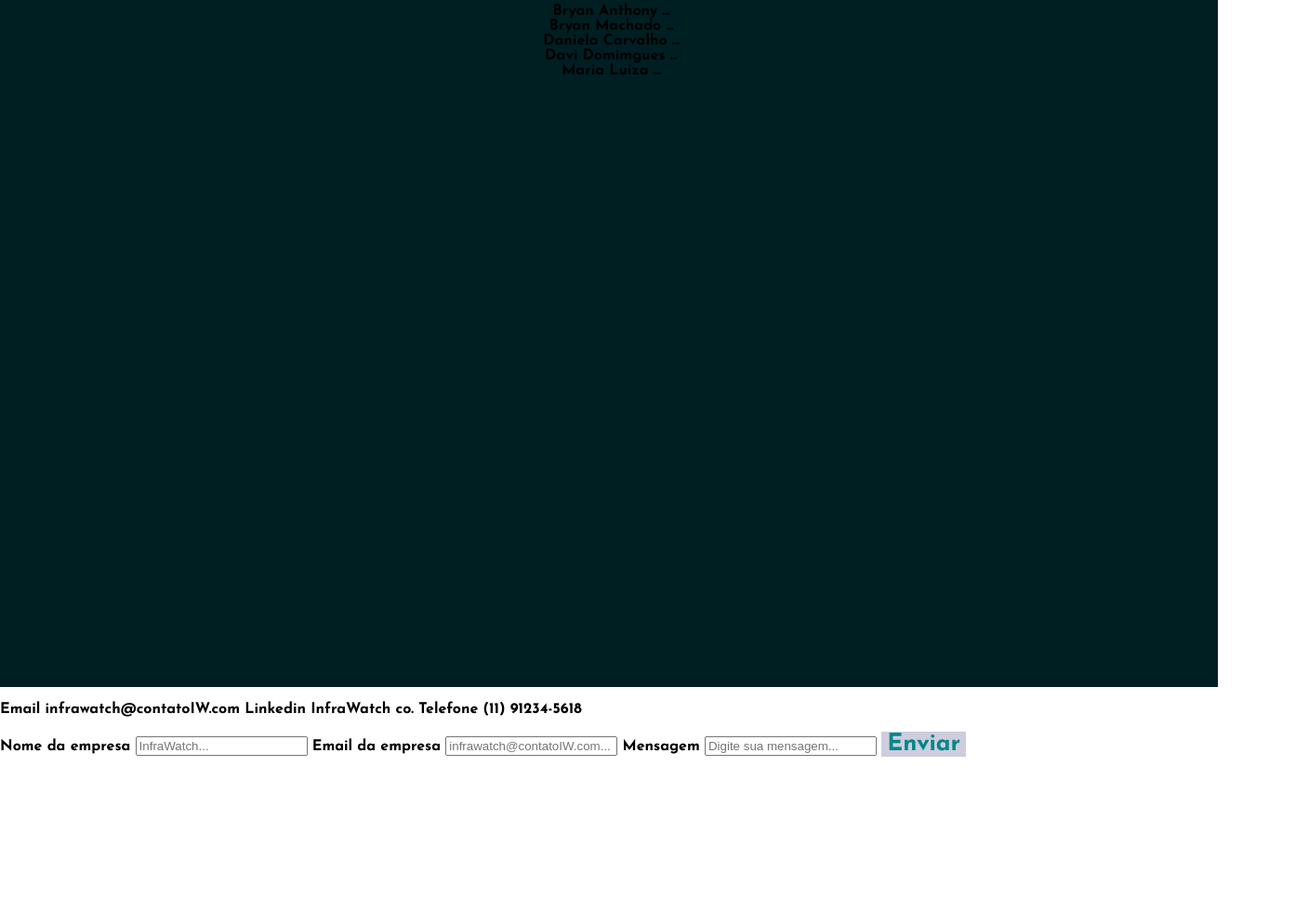
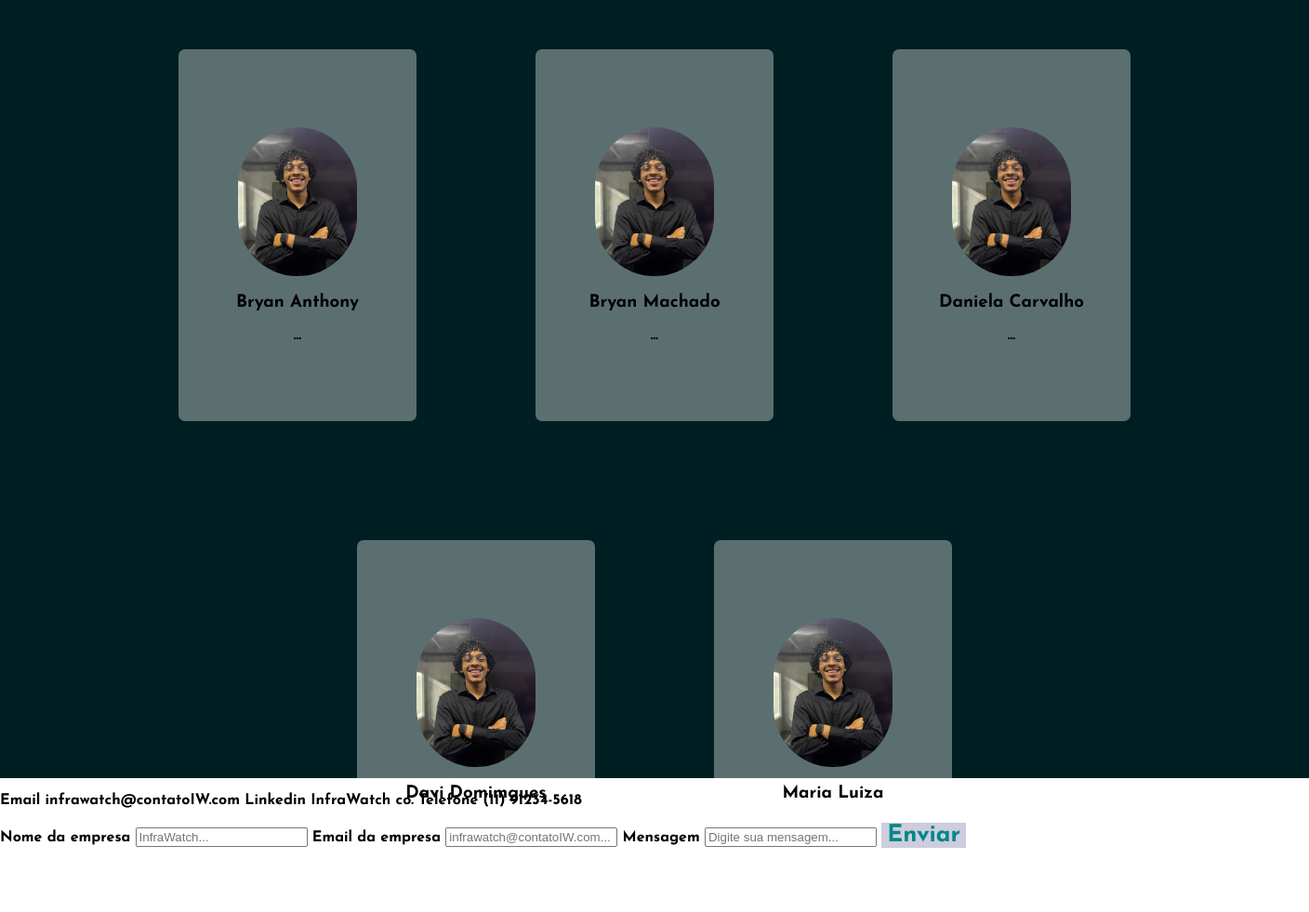
Before and after one commit to Infra-Watch/iw-appweb, a website: page public/index.html in a window 1280 px wide. Shown: the part 3851-4832 px from the top of the page at 93% size, 1408 px wide, since content can reach past the window. Before the commit the page ends 4665 px from the top, so only its background shows below. Drawn offline with Linux system fonts and the light colour scheme; a web font is replaced by a local one.

Commit message:
🎉feat: Conformidades | tela estilizada

```diff
--- a/public/css/index.css
+++ b/public/css/index.css
@@ -400,8 +400,10 @@ button:hover {
     display: flex;
     align-items: center;
     justify-content: center;
-    width: 100%;
+    width: 80%;
     gap: 10vw;
+    background-color: #6565657a;
+color: #001f22;
 }
 
 #palavra-chave {
@@ -411,10 +413,35 @@ button:hover {
 /* FORMULÁRIO */
 #container-equipe {
     display: flex;
+    flex-wrap: wrap;
     align-items: center;
-    flex-direction: column;
+    justify-content: center;
+    flex-direction: space;
     width: 100%;
     height: 90vh;
     background-color: #001f22;
-    padding: 15px;
+    gap: 10vw;
+    padding: 5vw;
 }
+
+.integrante {
+    display: flex;
+    align-items: center;
+    justify-content: center;
+    flex-direction: column;
+
+    background-color: rgba(255, 255, 255, 0.355);
+    width: 20vw;
+    height: 50vh;
+    border-radius: 7px;
+}
+
+.integrante h3 span {
+    color: black;
+}
+
+.image-integrante {
+    width: 10vw;
+    height: 20vh;
+    border-radius: 100px;
+}
--- a/public/index.html
+++ b/public/index.html
@@ -278,32 +278,32 @@
     <div id="container-equipe">
 
         <div class="integrante">
-            <img id="image-integrante" alt="">
-            <span class="nome-integrante"> Bryan Anthony </span>
+            <img class="image-integrante" src="assets/imagens/Anthony.jpg">
+            <h3 class="nome-integrante"> Bryan Anthony </h3>
             <span class="cargo-integrante"> ... </span>
         </div>
 
-        <div>
-            <img id="image-integrante" alt="">
-            <span class="nome-integrante"> Bryan Machado </span>
+        <div class="integrante">
+            <img class="image-integrante" src="assets/imagens/Anthony.jpg">
+            <h3 class="nome-integrante"> Bryan Machado </h3>
             <span class="cargo-integrante"> ... </span>
         </div>
 
-        <div>
-            <img id="image-integrante" alt="">
-            <span class="nome-integrante"> Daniela Carvalho </span>
+        <div class="integrante">
+            <img class="image-integrante" src="assets/imagens/Anthony.jpg">
+            <h3 class="nome-integrante"> Daniela Carvalho </h3>
             <span class="cargo-integrante"> ... </span>
         </div>
 
-        <div>
-            <img id="image-integrante" alt="">
-            <span class="nome-integrante"> Davi Domimgues </span>
+        <div class="integrante">
+            <img class="image-integrante" src="assets/imagens/Anthony.jpg">
+            <h3 class="nome-integrante"> Davi Domimgues </h3>
             <span class="cargo-integrante"> ... </span>
         </div>
 
-        <div>
-            <img id="image-integrante" alt="">
-            <span class="nome-integrante"> Maria Luiza </span>
+        <div class="integrante">
+            <img class="image-integrante" src="assets/imagens/Anthony.jpg">
+            <h3 class="nome-integrante"> Maria Luiza </h3>
             <span class="cargo-integrante"> ... </span>
         </div>
 
```
Also changed, not shown: public/assets/imagens/Anthony.jpg (added).
